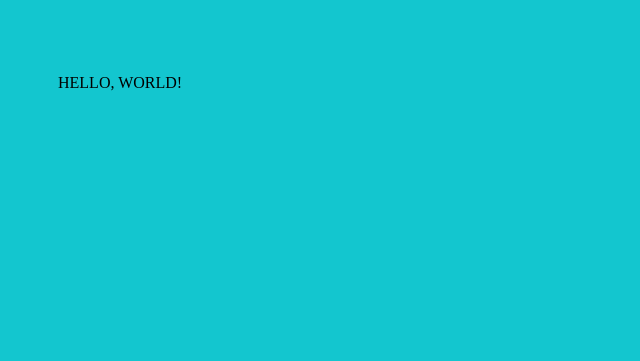
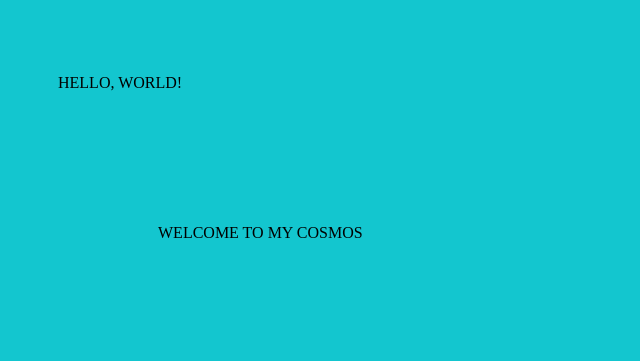
Before and after one commit to Matveyeva/git--test, a plain HTML site: page index.html in a window 1280 px wide. Shown: the whole page, without its empty margins (0-640 px from the left). Drawn offline with Linux system fonts and the light colour scheme.

Commit message:
three commit

```diff
--- a/css/main.css
+++ b/css/main.css
@@ -11,3 +11,8 @@ background: #13c6cf;
   padding: 50px;
   text-transform: uppercase;
 }
+
+.block{
+	padding: 100px;
+
+}
--- a/index.html
+++ b/index.html
@@ -2,7 +2,7 @@
 <html lang="en">
 <head>
 	<meta charset="UTF-8">
-	<title>Document</title>
+	<title>Git start project</title>
 
 
 	<link rel="stylesheet" href="css/main.css">
@@ -15,6 +15,12 @@
 
 		<p>Hello, World!</p>
 
+		<div class="block">
+			<div class="row">
+				<p>Welcome to my cosmos</p>
+			</div>
+		</div>
+
 
 		</div>
 	</div>
```
